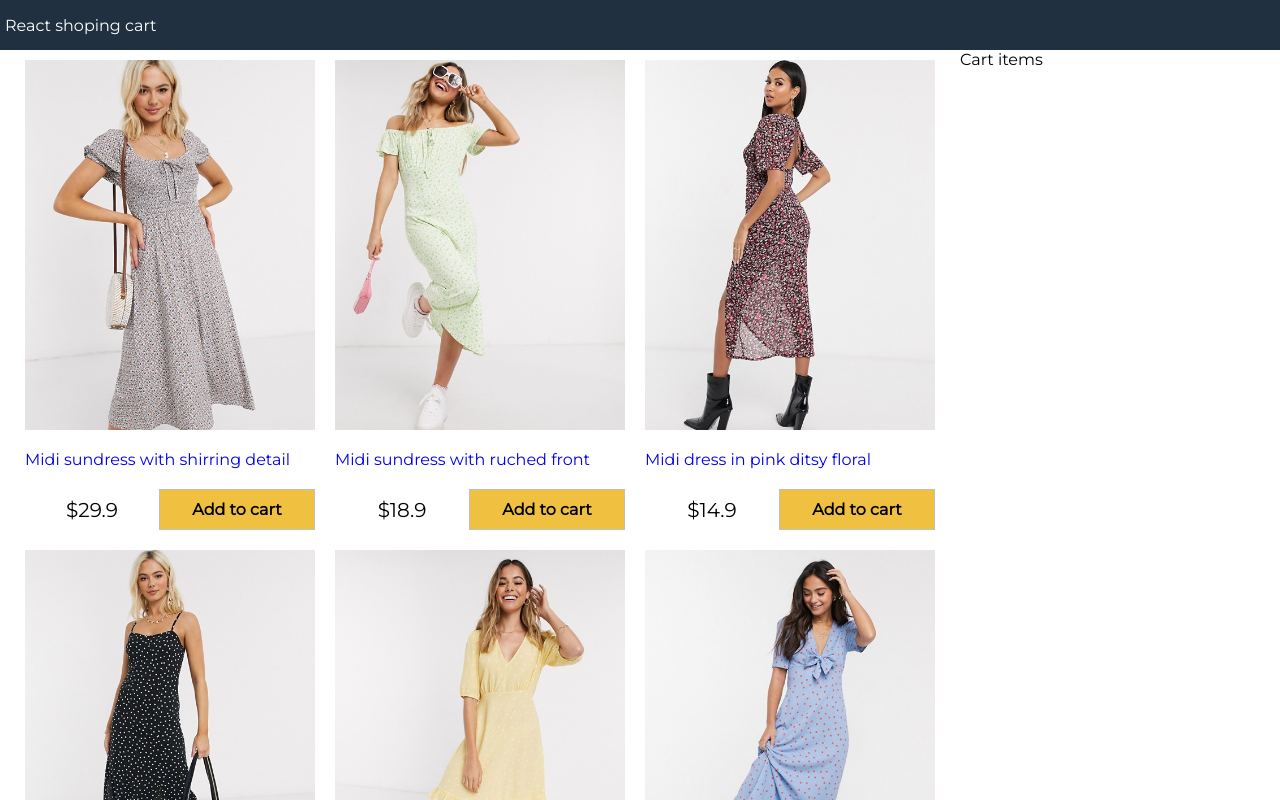
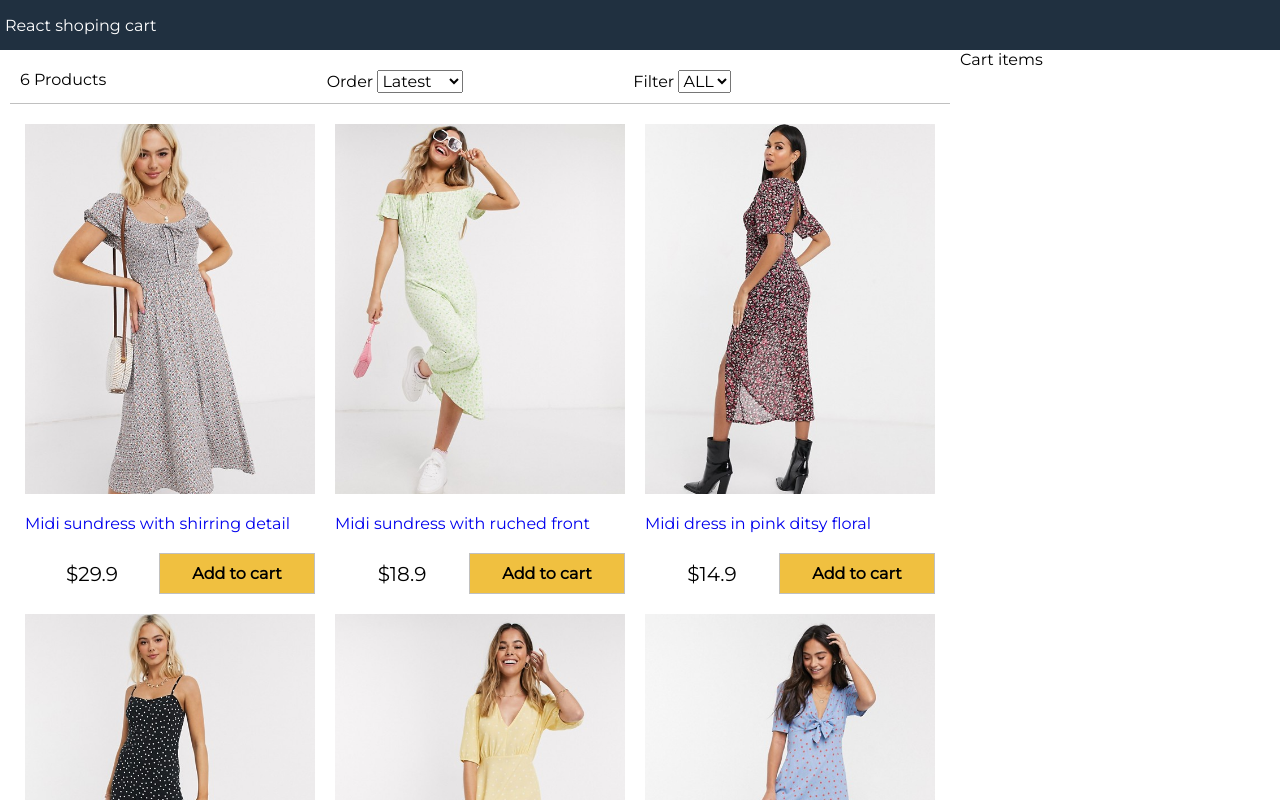
Before and after one commit to houndvibe/react-redux-shopping-cart, a React (Create React App) app: page / in a window 1280 px wide. Shown: the top 800 px of the page. Built offline with nearby package versions, Linux system fonts and the light colour scheme.

Commit message:
filter-component

```diff
--- a/src/App.js
+++ b/src/App.js
@@ -1,9 +1,9 @@
 import React from "react";
 import data from "./data.json";
 import Products from "./components/Products";
+import Filter from "./components/Filter";
 
 //feature-1
-
 class App extends React.Component {
   constructor() {
     super();
@@ -14,6 +14,42 @@
     };
   }
 
+  sortProducts = (event) => {
+    const sort = event.target.value;
+
+    this.setState({
+      sort: sort,
+      products: [...this.state.products]
+        .slice()
+        .sort((a, b) =>
+          sort === "lowest"
+            ? a.price > b.price
+              ? 1
+              : -1
+            : sort === "highest"
+            ? a.price < b.price
+              ? 1
+              : -1
+            : a._id < b._id
+            ? 1
+            : -1
+        ),
+    });
+  };
+
+  filterProducts = (event) => {
+    if (event.target.value === "") {
+      this.setState({ size: event.target.value, products: data.products });
+    } else {
+      this.setState({
+        size: event.target.value,
+        products: data.products.filter(
+          (product) => product.availableSizes.indexOf(event.target.value) >= 0
+        ),
+      });
+    }
+  };
+
   render() {
     return (
       <div className="grid-container">
@@ -23,6 +59,13 @@
         <main>
           <div className="content">
             <div className="main">
+              <Filter
+                count={this.state.products.length}
+                size={this.state.size}
+                sort={this.state.sort}
+                filterProducts={this.filterProducts}
+                sortProducts={this.sortProducts}
+              />
               <Products products={this.state.products} />
             </div>
             <div className="sidebar"> Cart items</div>
--- /dev/null
+++ b/src/components/Filter.js
@@ -0,0 +1,31 @@
+import React, { Component } from "react";
+
+export default class Filter extends Component {
+  render() {
+    return (
+      <div className="filter">
+        <div className="filter-results">{this.props.count} Products</div>
+        <div className="filter-sort">
+          Order{" "}
+          <select value={this.props.sort} onChange={this.props.sortProducts}>
+            <option>Latest</option>
+            <option value="lowest">Lowest</option>
+            <option value="highest">Highest</option>
+          </select>
+        </div>
+        <div className="filter-size">
+          Filter{" "}
+          <select value={this.props.size} onChange={this.props.filterProducts}>
+            <option value="">ALL</option>
+            <option value="XS">XS</option>
+            <option value="S">S</option>
+            <option value="M">M</option>
+            <option value="L">L</option>
+            <option value="XL">XL</option>
+            <option value="XXL">XXL</option>
+          </select>
+        </div>
+      </div>
+    );
+  }
+}
--- a/src/index.css
+++ b/src/index.css
@@ -124,3 +124,15 @@
 .button.primary {
   background-color: #f0c040;
 }
+
+/*Filter*/
+.filter {
+  display: flex;
+  padding: 1rem;
+  margin: 1rem;
+  border-bottom: 0.1rem #c0c0c0 solid;
+  justify-content: space-between;
+}
+.filter div {
+  flex: 1;
+}
```
